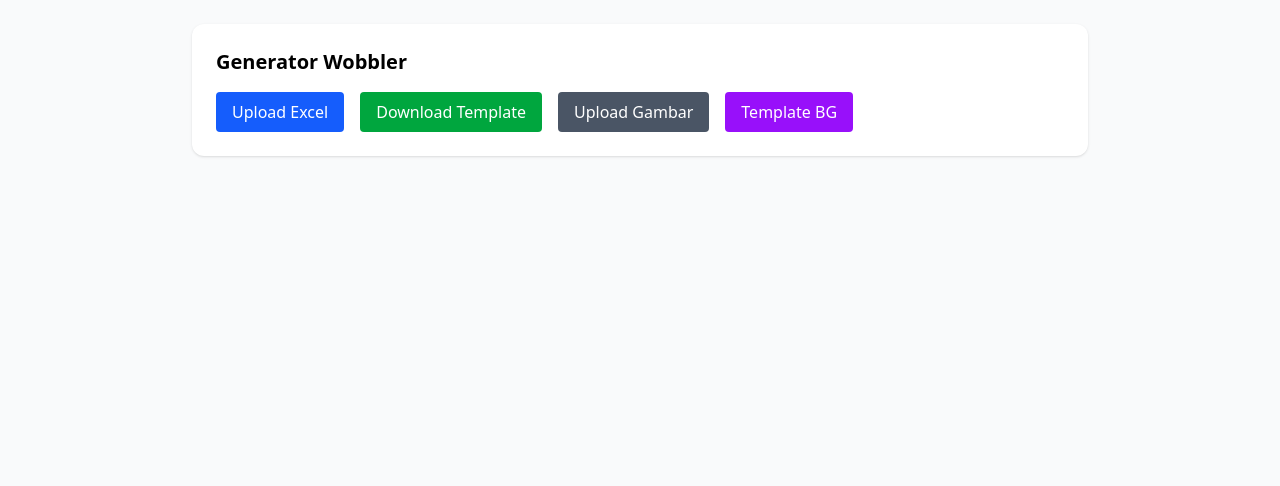
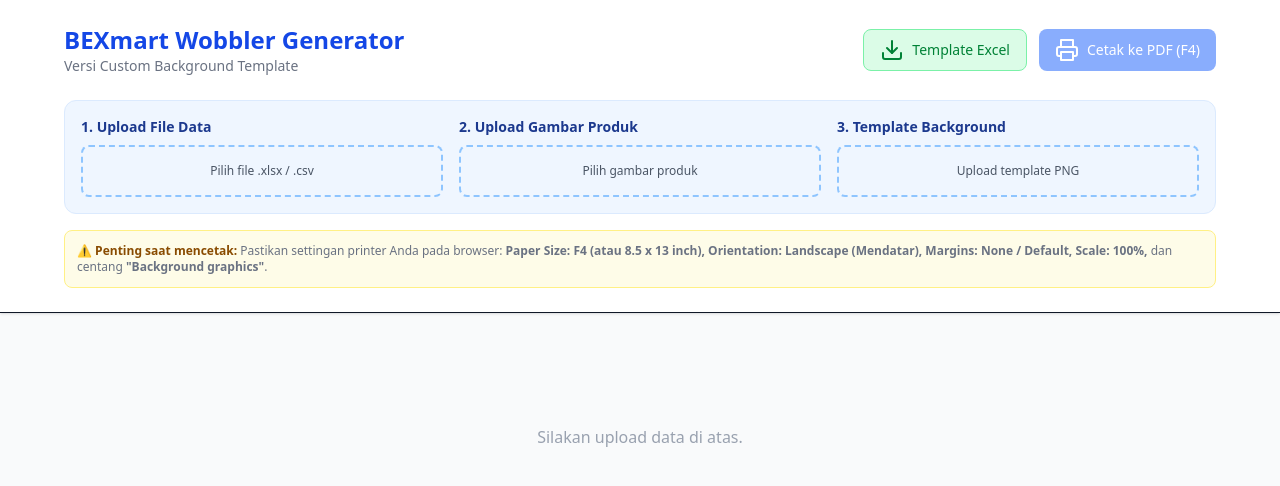
Before and after one commit to dodiindika12-gif/bexmart-wobbler, a React (Vite) app: page / in a window 1280 px wide. Shown: the top 486 px of the page. Built offline with nearby package versions, Linux system fonts and the light colour scheme.

Commit message:
Update App.jsx

```diff
--- a/src/App.jsx
+++ b/src/App.jsx
@@ -7,13 +7,22 @@
 const DownloadIcon = () => (
   <svg xmlns="http://www.w3.org/2000/svg" width="24" height="24" viewBox="0 0 24 24" fill="none" stroke="currentColor" strokeWidth="2" strokeLinecap="round" strokeLinejoin="round"><path d="M21 15v4a2 2 0 0 1-2 2H5a2 2 0 0 1-2-2v-4"/><polyline points="7 10 12 15 17 10"/><line x1="12" x2="12" y1="15" y2="3"/></svg>
 );
-const CameraIcon = () => (
-  <svg xmlns="http://www.w3.org/2000/svg" width="24" height="24" viewBox="0 0 24 24" fill="none" stroke="currentColor" strokeWidth="2" strokeLinecap="round" strokeLinejoin="round"><path d="M23 19a2 2 0 0 1-2 2H3a2 2 0 0 1-2-2V8a2 2 0 0 1 2-2h4l2-3h6l2 3h4a2 2 0 0 1 2 2z"/><circle cx="12" cy="13" r="4"/></svg>
+const PrinterIcon = () => (
+  <svg xmlns="http://www.w3.org/2000/svg" width="24" height="24" viewBox="0 0 24 24" fill="none" stroke="currentColor" strokeWidth="2" strokeLinecap="round" strokeLinejoin="round"><polyline points="6 9 6 2 18 2 18 9"/><path d="M6 18H4a2 2 0 0 1-2-2v-5a2 2 0 0 1 2-2h16a2 2 0 0 1 2 2v5a2 2 0 0 1-2 2h-2"/><rect width="12" height="8" x="6" y="14"/></svg>
 );
 
 const printStyles = `
   @media print {
+    @page { size: 330mm 215mm; margin: 3mm; }
+    body { -webkit-print-color-adjust: exact !important; print-color-adjust: exact !important; }
     .no-print { display: none !important; }
+    .print-container { margin: 0; padding: 0; width: 100%; }
+    .print-page {
+      page-break-after: always;
+      display: flex !important;
+      width: 324mm; height: 209mm;
+      align-items: center; justify-content: center;
+    }
   }
 `;
 
@@ -26,22 +35,15 @@
   const fileInputRef = useRef(null);
   const imageInputRef = useRef(null);
   const templateInputRef = useRef(null);
-  const printAreaRef = useRef(null);
 
+  // Memuat library SheetJS (xlsx) secara dinamis agar kompatibel dengan pratinjau browser
   useEffect(() => {
-    const scripts = [
-      { src: 'https://cdnjs.cloudflare.com/ajax/libs/xlsx/0.18.5/xlsx.full.min.js', global: 'XLSX' },
-      { src: 'https://cdnjs.cloudflare.com/ajax/libs/html2canvas/1.4.1/html2canvas.min.js', global: 'html2canvas' }
-    ];
-
-    scripts.forEach(s => {
-      if (typeof window !== 'undefined' && !window[s.global]) {
+    if (typeof window !== 'undefined' && !window.XLSX) {
       const script = document.createElement('script');
-        script.src = s.src;
+      script.src = 'https://cdnjs.cloudflare.com/ajax/libs/xlsx/0.18.5/xlsx.full.min.js';
       script.async = true;
       document.body.appendChild(script);
     }
-    });
   }, []);
 
   const showToast = (msg) => {
@@ -49,88 +51,245 @@
     setTimeout(() => setToastMsg(""), 4000);
   };
 
-  const handleSaveAsImage = async (pageIndex) => {
-    if (!window.html2canvas) {
-      showToast("Library masih memuat...");
+  const downloadTemplate = () => {
+    if (!window.XLSX) {
+      showToast("Library Excel masih memuat, silakan coba beberapa detik lagi.");
       return;
     }
-    const element = document.getElementById(`page-${pageIndex}`);
-    const canvas = await window.html2canvas(element, { scale: 2 });
-    const link = document.createElement('a');
-    link.download = `wobbler_page_${pageIndex + 1}.png`;
-    link.href = canvas.toDataURL('image/png');
-    link.click();
-  };
 
-  const downloadTemplate = () => {
-    if (!window.XLSX) return;
-    const ws = window.XLSX.utils.json_to_sheet([{"nama_produk": "Contoh", "harga_promo": "0", "satuan": "/ PCS", "periode": "JUNI 2026", "nama_file_gambar": "img.jpg", "keterangan_bawah": "Promo"}]);
+    const templateData = [
+      {
+        "nama_produk": "CHUPA CHUPS BIGBABOL 3.8G ASSORTED",
+        "harga_promo": "12.790",
+        "satuan": "/ 1 PCS",
+        "periode": "6 - 15 JUNI 2026",
+        "nama_file_gambar": "chupa_babol.jpg",
+        "keterangan_bawah": "Promo Khusus Member"
+      },
+      {
+        "nama_produk": "HAPPYDENT COOL WHITE MINT BLISTER 10PCS",
+        "harga_promo": "3.800",
+        "satuan": "/ 1 PCS",
+        "periode": "6 - 15 JUNI 2026",
+        "nama_file_gambar": "happydent.jpg",
+        "keterangan_bawah": "Promo Khusus Member"
+      }
+    ];
+
+    const ws = window.XLSX.utils.json_to_sheet(templateData);
     const wb = window.XLSX.utils.book_new();
-    window.XLSX.utils.book_append_sheet(wb, ws, "Data");
-    window.XLSX.writeFile(wb, "template.xlsx");
+    window.XLSX.utils.book_append_sheet(wb, ws, "DataPromo");
+
+    window.XLSX.writeFile(wb, "template_wobbler.xlsx");
   };
 
   const handleExcelUpload = (e) => {
     const file = e.target.files[0];
-    if (!file || !window.XLSX) return;
+    if (!file) return;
+
+    if (!window.XLSX) {
+      showToast("Library Excel masih memuat, silakan coba beberapa detik lagi.");
+      return;
+    }
+
     const reader = new FileReader();
     reader.onload = (event) => {
-      const workbook = window.XLSX.read(new Uint8Array(event.target.result), { type: 'array' });
-      const worksheet = workbook.Sheets[workbook.SheetNames[0]];
-      const rawData = window.XLSX.utils.sheet_to_json(worksheet, { defval: "", raw: false });
-      setData(rawData.map(row => {
-        const n = {};
-        for(let k in row) n[k.trim().toLowerCase()] = String(row[k]);
-        return n;
-      }));
+      try {
+        const fileData = new Uint8Array(event.target.result);
+        const workbook = window.XLSX.read(fileData, { type: 'array' });
+
+        const firstSheetName = workbook.SheetNames[0];
+        const worksheet = workbook.Sheets[firstSheetName];
+
+        const rawJsonData = window.XLSX.utils.sheet_to_json(worksheet, {
+          defval: "",
+          raw: false // Membaca apa adanya sebagai teks yang terlihat di layar Excel
+        });
+
+        // Normalisasi key untuk menghindari masalah spasi atau huruf kapital di Excel
+        const jsonData = rawJsonData.map(row => {
+          const newRow = {};
+          for (const key in row) {
+            const cleanKey = key.trim().toLowerCase();
+            newRow[cleanKey] = String(row[key]);
+          }
+          return newRow;
+        });
+
+        setData(jsonData);
+      } catch (error) {
+        showToast("Gagal membaca file Excel. Pastikan formatnya sudah benar.");
+        console.error(error);
+      }
     };
     reader.readAsArrayBuffer(file);
   };
 
+  const handleImageUpload = (e) => {
+    const files = Array.from(e.target.files);
+    const newImages = { ...images };
+    files.forEach(file => { newImages[file.name] = URL.createObjectURL(file); });
+    setImages(newImages);
+  };
+
+  const handleTemplateUpload = (e) => {
+    const file = e.target.files[0];
+    if (file) {
+      setTemplateImg(URL.createObjectURL(file));
+    }
+  };
+
+  const chunkedData = [];
+  for (let i = 0; i < data.length; i += 6) {
+    chunkedData.push(data.slice(i, i + 6));
+  }
+
   return (
-    <div className="min-h-screen bg-gray-50 p-6">
-      {toastMsg && <div className="fixed top-4 right-4 bg-red-500 text-white p-4 rounded">{toastMsg}</div>}
+    <div className="min-h-screen bg-gray-50 text-gray-900 font-sans">
+      <style>{printStyles}</style>
 
-      <div className="no-print max-w-4xl mx-auto bg-white p-6 rounded-xl shadow-sm mb-8">
-        <h1 className="text-xl font-bold mb-4">Generator Wobbler</h1>
-        <div className="flex gap-4">
-          <button onClick={() => fileInputRef.current?.click()} className="bg-blue-600 text-white px-4 py-2 rounded">Upload Excel</button>
-          <button onClick={downloadTemplate} className="bg-green-600 text-white px-4 py-2 rounded">Download Template</button>
-          <input type="file" ref={fileInputRef} className="hidden" onChange={handleExcelUpload} />
-          <input type="file" ref={imageInputRef} className="hidden" multiple onChange={(e) => {
-             const n = {...images};
-             Array.from(e.target.files).forEach(f => n[f.name] = URL.createObjectURL(f));
-             setImages(n);
-          }} />
-          <button onClick={() => imageInputRef.current?.click()} className="bg-gray-600 text-white px-4 py-2 rounded">Upload Gambar</button>
-          <input type="file" ref={templateInputRef} className="hidden" onChange={(e) => setTemplateImg(URL.createObjectURL(e.target.files[0]))} />
-          <button onClick={() => templateInputRef.current?.click()} className="bg-purple-600 text-white px-4 py-2 rounded">Template BG</button>
+      {/* Pesan Notifikasi (Toast) */}
+      {toastMsg && (
+        <div className="fixed top-6 right-6 bg-red-600 text-white px-5 py-3 rounded-lg shadow-xl z-[100] transition-opacity font-medium text-sm">
+          {toastMsg}
+        </div>
+      )}
+
+      {/* Header & Controls */}
+      <div className="no-print p-6 bg-white shadow-sm border-b sticky top-0 z-50">
+        <div className="max-w-6xl mx-auto">
+          <div className="flex justify-between items-center mb-6">
+            <div>
+              <h1 className="text-2xl font-bold text-blue-700">BEXmart Wobbler Generator</h1>
+              <p className="text-gray-500 text-sm">Versi Custom Background Template</p>
+            </div>
+            <div className="flex space-x-3">
+              <button onClick={downloadTemplate} className="flex items-center px-4 py-2 bg-green-100 text-green-700 rounded-lg hover:bg-green-200 text-sm font-medium border border-green-300">
+                <DownloadIcon /> <span className="ml-2">Template Excel</span>
+              </button>
+              <button onClick={() => window.print()} disabled={data.length === 0} className="flex items-center px-4 py-2 bg-blue-600 hover:bg-blue-700 text-white rounded-lg text-sm font-medium disabled:opacity-50">
+                <PrinterIcon /> <span className="ml-2">Cetak ke PDF (F4)</span>
+              </button>
             </div>
           </div>
 
-      <div className="flex flex-col items-center gap-8">
-        {Array.from({ length: Math.ceil(data.length / 6) }).map((_, pIdx) => (
-          <div key={pIdx} className="flex flex-col items-center gap-2">
-            <button onClick={() => handleSaveAsImage(pIdx)} className="no-print flex items-center gap-2 bg-blue-700 text-white px-6 py-2 rounded-full font-bold">
-              <CameraIcon /> Simpan Halaman {pIdx + 1} sebagai Gambar
-            </button>
-            <div id={`page-${pIdx}`} className="bg-white p-4" style={{ width: '330mm', height: '215mm' }}>
-              <div className="grid grid-cols-3 grid-rows-2 gap-2 h-full">
-                {data.slice(pIdx * 6, pIdx * 6 + 6).map((item, i) => (
-                  <div key={i} className="rounded-full overflow-hidden relative border flex flex-col items-center justify-center p-4 text-center"
-                       style={{ backgroundImage: templateImg ? `url(${templateImg})` : 'none', backgroundSize: 'cover' }}>
-                    <div className="text-[10px] font-bold">{item.periode}</div>
-                    <div className="text-[12px] font-bold">{item.nama_produk}</div>
-                    <div className="text-[32px] font-black text-red-600">Rp{item.harga_promo}</div>
-                    {images[item.nama_file_gambar] && <img src={images[item.nama_file_gambar]} className="h-16 w-16 object-contain" />}
-                    <div className="text-[8px]">{item.keterangan_bawah}</div>
+          <div className="grid grid-cols-1 md:grid-cols-3 gap-4 bg-blue-50 p-4 rounded-xl border border-blue-100">
+            {/* Step 1 */}
+            <div className="space-y-2">
+              <h3 className="font-semibold text-sm text-blue-900">1. Upload File Data</h3>
+              <input type="file" accept=".csv, application/vnd.openxmlformats-officedocument.spreadsheetml.sheet, application/vnd.ms-excel" onChange={handleExcelUpload} ref={fileInputRef} className="hidden" />
+              <div onClick={() => fileInputRef.current?.click()} className="border-2 border-dashed border-blue-300 rounded-lg p-4 text-center cursor-pointer hover:bg-white bg-blue-50/50">
+                <p className="text-xs text-gray-600">{data.length > 0 ? <span className="font-bold text-green-600">{data.length} baris dimuat</span> : "Pilih file .xlsx / .csv"}</p>
               </div>
-                ))}
             </div>
+
+            {/* Step 2 */}
+            <div className="space-y-2">
+              <h3 className="font-semibold text-sm text-blue-900">2. Upload Gambar Produk</h3>
+              <input type="file" accept="image/*" multiple onChange={handleImageUpload} ref={imageInputRef} className="hidden" />
+              <div onClick={() => imageInputRef.current?.click()} className="border-2 border-dashed border-blue-300 rounded-lg p-4 text-center cursor-pointer hover:bg-white bg-blue-50/50">
+                <p className="text-xs text-gray-600">{Object.keys(images).length > 0 ? <span className="font-bold text-green-600">{Object.keys(images).length} gambar dimuat</span> : "Pilih gambar produk"}</p>
+              </div>
+            </div>
+
+            {/* Step 3 */}
+            <div className="space-y-2">
+              <h3 className="font-semibold text-sm text-blue-900">3. Template Background</h3>
+              <input type="file" accept="image/*" onChange={handleTemplateUpload} ref={templateInputRef} className="hidden" />
+              <div onClick={() => templateInputRef.current?.click()} className="border-2 border-dashed border-blue-300 rounded-lg p-4 text-center cursor-pointer hover:bg-white bg-blue-50/50">
+                <p className="text-xs text-gray-600">{templateImg ? <span className="font-bold text-green-600">Template aktif</span> : "Upload template PNG"}</p>
+              </div>
+            </div>
+          </div>
+
+          <div className="mt-4 text-xs text-gray-500 bg-yellow-50 border border-yellow-200 p-3 rounded-lg">
+            <strong className="text-yellow-800">⚠️ Penting saat mencetak:</strong> Pastikan settingan printer Anda pada browser:
+            <strong> Paper Size: F4 (atau 8.5 x 13 inch), Orientation: Landscape (Mendatar), Margins: None / Default, Scale: 100%, </strong> dan centang <strong>"Background graphics"</strong>.
+          </div>
+        </div>
+      </div>
+
+      {/* Main Print Area */}
+      <div className="print-container max-w-6xl mx-auto py-8">
+        {data.length === 0 ? (
+          <div className="no-print text-center py-20 text-gray-400">Silakan upload data di atas.</div>
+        ) : (
+          <div className="flex flex-col items-center gap-10">
+            {chunkedData.map((pageData, pageIndex) => (
+              <div key={`page-${pageIndex}`} className="print-page bg-white shadow-lg border relative flex items-center justify-center" style={{ width: '330mm', minHeight: '215mm', padding: '3mm', boxSizing: 'border-box' }}>
+
+                <div
+                  className="grid grid-flow-col gap-[1mm]"
+                  style={{
+                    gridTemplateColumns: 'repeat(3, 104mm)',
+                    gridTemplateRows: 'repeat(2, 104mm)'
+                  }}
+                >
+                  {Array.from({ length: 6 }).map((_, itemIndex) => {
+                    const item = pageData[itemIndex];
+                    if (!item) return <div key={`empty-${itemIndex}`}></div>;
+                    const imgSrc = images[item.nama_file_gambar] || '';
+
+                    return (
+                      <div key={`wobbler-${itemIndex}`} className="w-[104mm] h-[104mm] rounded-full relative overflow-hidden"
+                           style={{
+                             backgroundImage: templateImg ? `url(${templateImg})` : 'radial-gradient(circle, #3b82f6 0%, #1e3a8a 100%)',
+                             backgroundSize: '100% 100%',
+                             backgroundPosition: 'center',
+                             backgroundRepeat: 'no-repeat',
+                             border: templateImg ? 'none' : '3px solid white',
+                           }}>
+
+                        {/* Fallback Jika Tidak Ada Template */}
+                        {!templateImg && (
+                           <div className="absolute top-[8%] w-full text-center text-white text-[13px] font-bold">BEXmart<br/>PROMO SUPER HEMAT<br/>(UPLOAD TEMPLATE PNG)</div>
+                        )}
+
+                        {/* Teks Periode (Pita Kuning Atas) */}
+                        <div className="absolute top-[30%] w-full text-center text-[13px] font-extrabold text-black uppercase tracking-tight z-10">
+                          {item.periode || ''}
+                        </div>
+
+                        {/* Nama Produk (Kiri Area Putih) */}
+                        <div className="absolute top-[42%] left-[8%] w-[42%] text-[12px] font-bold text-black text-left leading-tight z-10">
+                          {item.nama_produk || ''}
+                        </div>
+
+                        {/* Teks "KINI HANYA" (Kotak Kuning Kecil) */}
+                        <div className="absolute top-[58%] left-[14%] text-[11px] font-black text-black z-10 tracking-wide">
+                          KINI HANYA
+                        </div>
+
+                        {/* Area Harga (Blok Merah) */}
+                        <div className="absolute top-[65.5%] left-[13.5%] flex items-baseline text-white z-10">
+                          <span className="text-[16px] font-bold mr-[1px]">Rp</span>
+                          <span className="text-[42px] font-black tracking-tighter leading-none">{item.harga_promo || ''}</span>
+                          <span className="text-[10px] font-bold ml-[3px]">{item.satuan || ''}</span>
+                        </div>
+
+                        {/* Gambar Produk (Kanan Area Putih) */}
+                        <div className="absolute top-[37%] right-[8%] w-[38%] h-[32%] flex justify-center items-center z-10">
+                          {imgSrc ? (
+                            <img src={imgSrc} className="max-w-full max-h-full object-contain drop-shadow-md" />
+                          ) : (
+                            <div className="text-[9px] text-gray-400 border border-gray-300 p-1">No Img</div>
+                          )}
+                        </div>
+
+                        {/* Keterangan Bawah (Area Biru Paling Bawah) */}
+                        <div className="absolute bottom-[3%] w-full text-center text-[9px] font-bold text-white z-10">
+                          {item.keterangan_bawah || ''}
+                        </div>
+
+                      </div>
+                    );
+                  })}
                 </div>
               </div>
             ))}
           </div>
+        )}
+      </div>
     </div>
   );
 }
```
Lines whose indentation alone changed are shown as unchanged.
